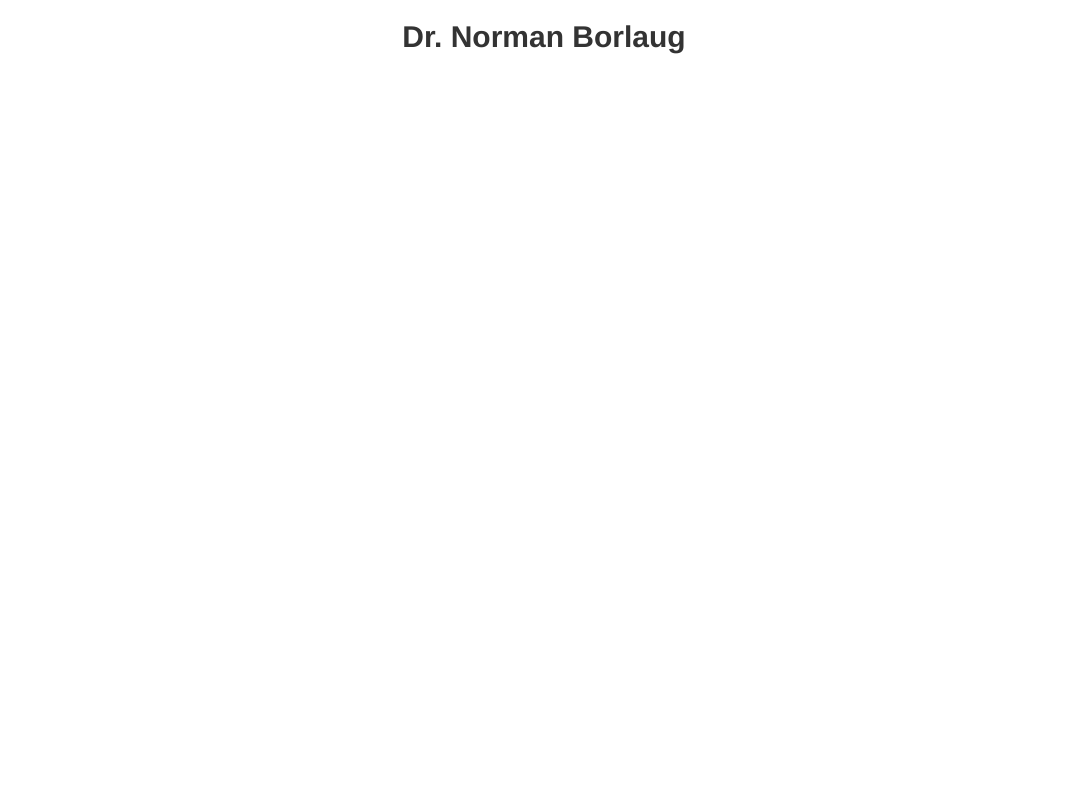
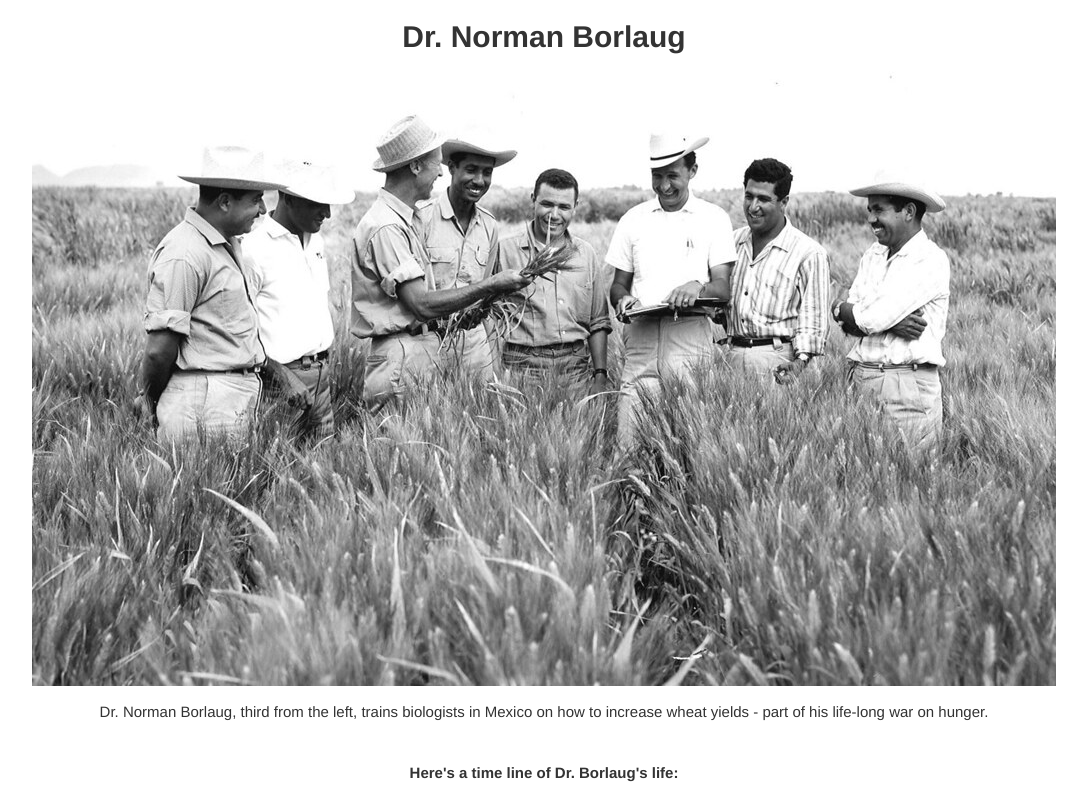
Before and after one commit to courseunit42/WebProject2-Tributepage, a plain HTML site: page index.html in a window 1280 px wide. Shown: the whole page, without its empty margins (96-1183 px from the left). Drawn offline with Linux system fonts and the light colour scheme.

Commit message:
USer story 5and6

```diff
--- a/css/style.css
+++ b/css/style.css
@@ -1,8 +1,19 @@
 /***stylesheet***/
-#title{
+#title,#img-caption{
 
 	font-size:30px;
 	font-weight:700;
 	text-align:center;
 
 }
+
+#image{
+	margin:auto;display:block;
+}
+
+#img-caption, #tribute-info{
+	font-size:15px;font-weight:500;margin-top:15px;text-align:center;
+}
+#tribute-info{
+	font-weight:800;margin-top:40px;
+}
--- a/index.html
+++ b/index.html
@@ -1,5 +1,6 @@
 <!DOCTYPE html>
 <html lang="en">
+
 <head>
   <meta charset="UTF-8">
   <title>Tribute Page</title>
@@ -15,9 +16,19 @@
 
 
 
+  <div id="img-div">
+    <img id="image" src="img/dr.jpg">
+  </div>
+
+<div id="img-caption">Dr. Norman Borlaug, third from the left, trains biologists in Mexico on how to increase wheat yields - part of his life-long war on hunger.</div>
+</div>
 
 
+<div id="tribute-info">
 
+Here's a time line of Dr. Borlaug's life:
 </div>
+
 </body>
+
 </html>
```
Also changed, not shown: img/dr.jpg (added). Lines whose indentation alone changed are shown as unchanged.
